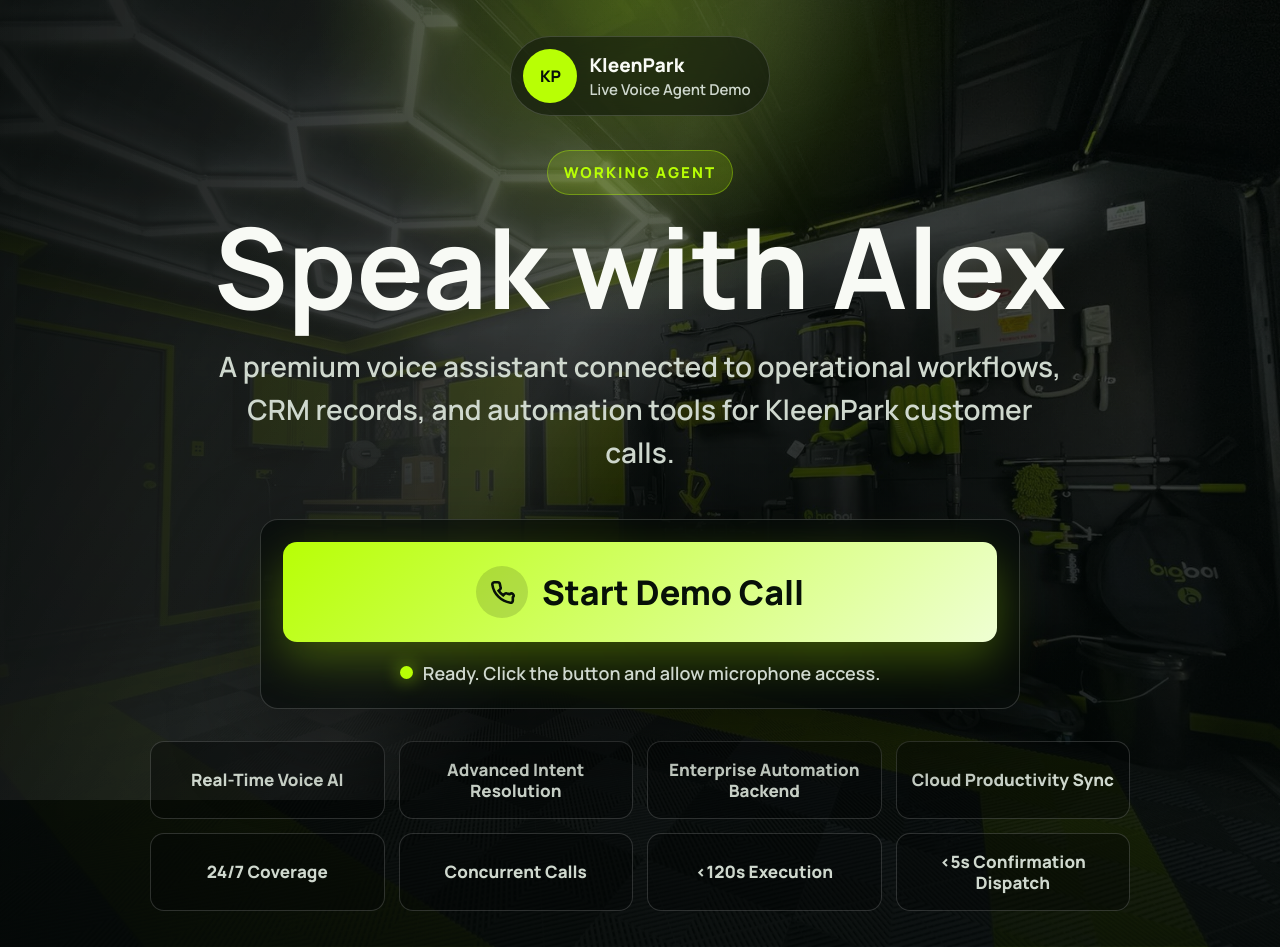
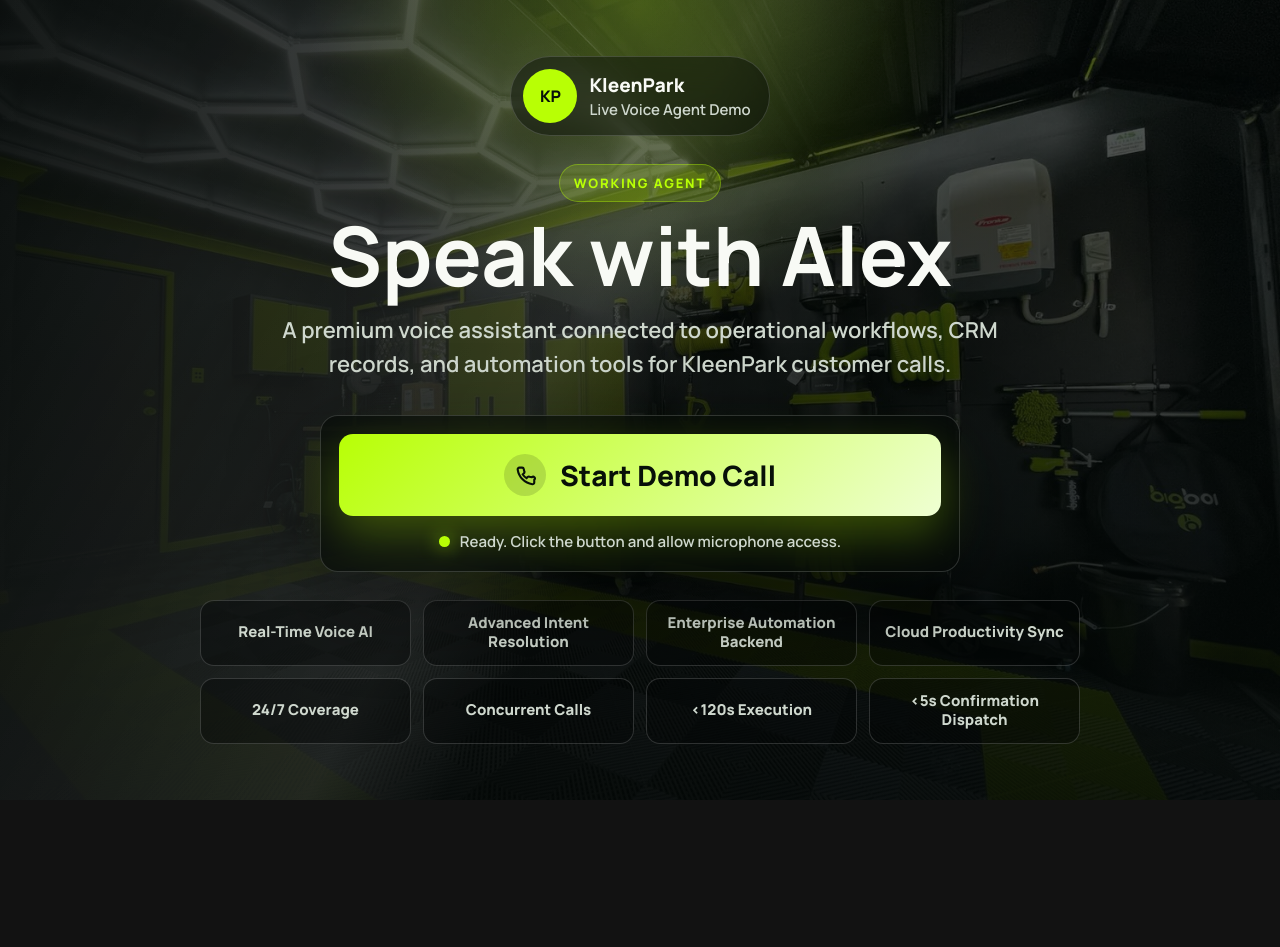
Before and after one commit to RomaanR/Voice-Agent, a plain HTML site: page index.html in a window 1280 px wide. After the commit the page ends 800 px from the top, so only its background shows below. Drawn offline with Linux system fonts and the light colour scheme.

Commit message:
Tune desktop demo sizing

```diff
--- a/index.html
+++ b/index.html
@@ -58,7 +58,7 @@
 
       .shell {
         width: 100%;
-        max-width: 1080px;
+        max-width: 960px;
         min-width: 0;
         display: grid;
         justify-items: center;
@@ -106,13 +106,13 @@
       }
 
       .eyebrow {
-        margin: 34px 0 18px;
-        padding: 11px 16px;
+        margin: 28px 0 14px;
+        padding: 9px 14px;
         border: 1px solid rgba(184, 255, 5, 0.36);
         border-radius: 999px;
         background: var(--lime-soft);
         color: var(--lime);
-        font-size: 15px;
+        font-size: 13px;
         font-weight: 800;
         letter-spacing: 0.14em;
         text-transform: uppercase;
@@ -121,27 +121,27 @@
       h1 {
         margin: 0;
         width: 100%;
-        max-width: 1060px;
-        font-size: clamp(54px, 9vw, 112px);
+        max-width: 920px;
+        font-size: clamp(46px, 6.5vw, 82px);
         line-height: 0.96;
         letter-spacing: 0;
       }
 
       .intro {
-        max-width: 850px;
-        margin: 24px auto 0;
+        max-width: 720px;
+        margin: 18px auto 0;
         color: var(--muted);
-        font-size: clamp(21px, 2.3vw, 28px);
+        font-size: clamp(18px, 1.8vw, 22px);
         line-height: 1.55;
         font-weight: 600;
       }
 
       .call-card {
         width: 100%;
-        max-width: 760px;
+        max-width: 640px;
         min-width: 0;
-        margin-top: 44px;
-        padding: 22px;
+        margin-top: 34px;
+        padding: 18px;
         border: 1px solid var(--line);
         border-radius: 18px;
         background: var(--panel);
@@ -151,7 +151,7 @@
 
       .call-button {
         width: 100%;
-        min-height: 100px;
+        min-height: 82px;
         border: 0;
         border-radius: 14px;
         display: flex;
@@ -162,7 +162,7 @@
         background: linear-gradient(135deg, var(--lime), #efffd3);
         color: var(--ink);
         font-family: inherit;
-        font-size: clamp(25px, 3.2vw, 34px);
+        font-size: clamp(22px, 2.4vw, 28px);
         font-weight: 800;
         letter-spacing: 0;
         box-shadow: 0 18px 46px rgba(184, 255, 5, 0.28);
@@ -189,8 +189,8 @@
       }
 
       .button-icon {
-        width: 52px;
-        height: 52px;
+        width: 42px;
+        height: 42px;
         border-radius: 999px;
         display: grid;
         place-items: center;
@@ -198,8 +198,8 @@
       }
 
       .button-icon svg {
-        width: 26px;
-        height: 26px;
+        width: 21px;
+        height: 21px;
         stroke: currentColor;
         stroke-width: 2.4;
         fill: none;
@@ -212,9 +212,9 @@
         align-items: center;
         justify-content: center;
         gap: 10px;
-        margin-top: 18px;
+        margin-top: 15px;
         color: var(--muted);
-        font-size: 18px;
+        font-size: 15px;
         line-height: 1.45;
         font-weight: 600;
       }
@@ -225,8 +225,8 @@
       }
 
       .dot {
-        width: 13px;
-        height: 13px;
+        width: 11px;
+        height: 11px;
         flex: 0 0 auto;
         border-radius: 999px;
         background: var(--lime);
@@ -240,23 +240,23 @@
 
       .features {
         width: 100%;
-        max-width: 980px;
+        max-width: 880px;
         display: grid;
         grid-template-columns: repeat(4, minmax(0, 1fr));
-        gap: 14px;
-        margin-top: 32px;
+        gap: 12px;
+        margin-top: 28px;
       }
 
       .feature {
-        min-height: 78px;
+        min-height: 66px;
         display: grid;
         place-items: center;
-        padding: 16px 14px;
+        padding: 13px 12px;
         border: 1px solid var(--line);
         border-radius: 14px;
         background: rgba(3, 7, 6, 0.42);
         color: var(--muted);
-        font-size: 17px;
+        font-size: 15px;
         font-weight: 800;
         line-height: 1.25;
       }
```
